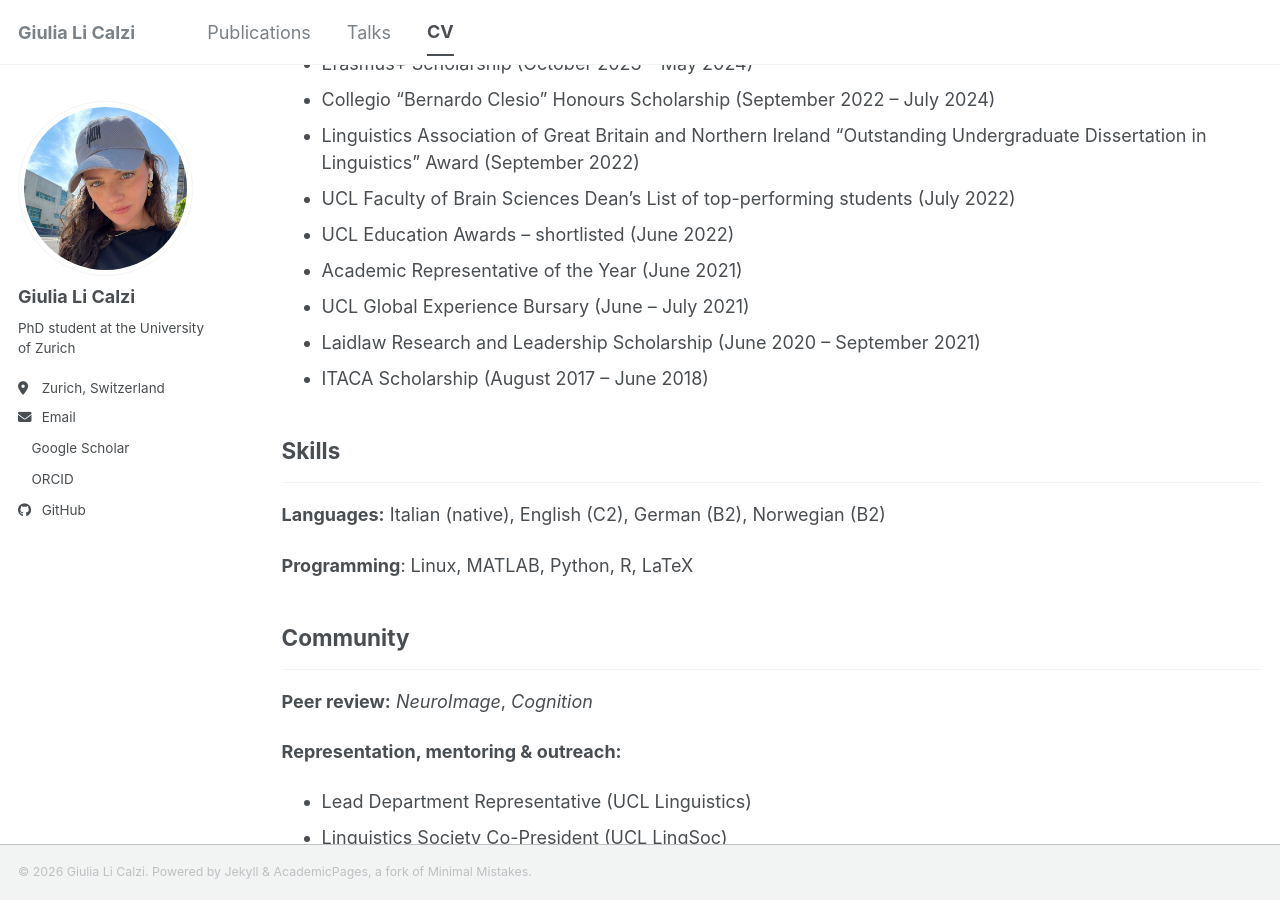
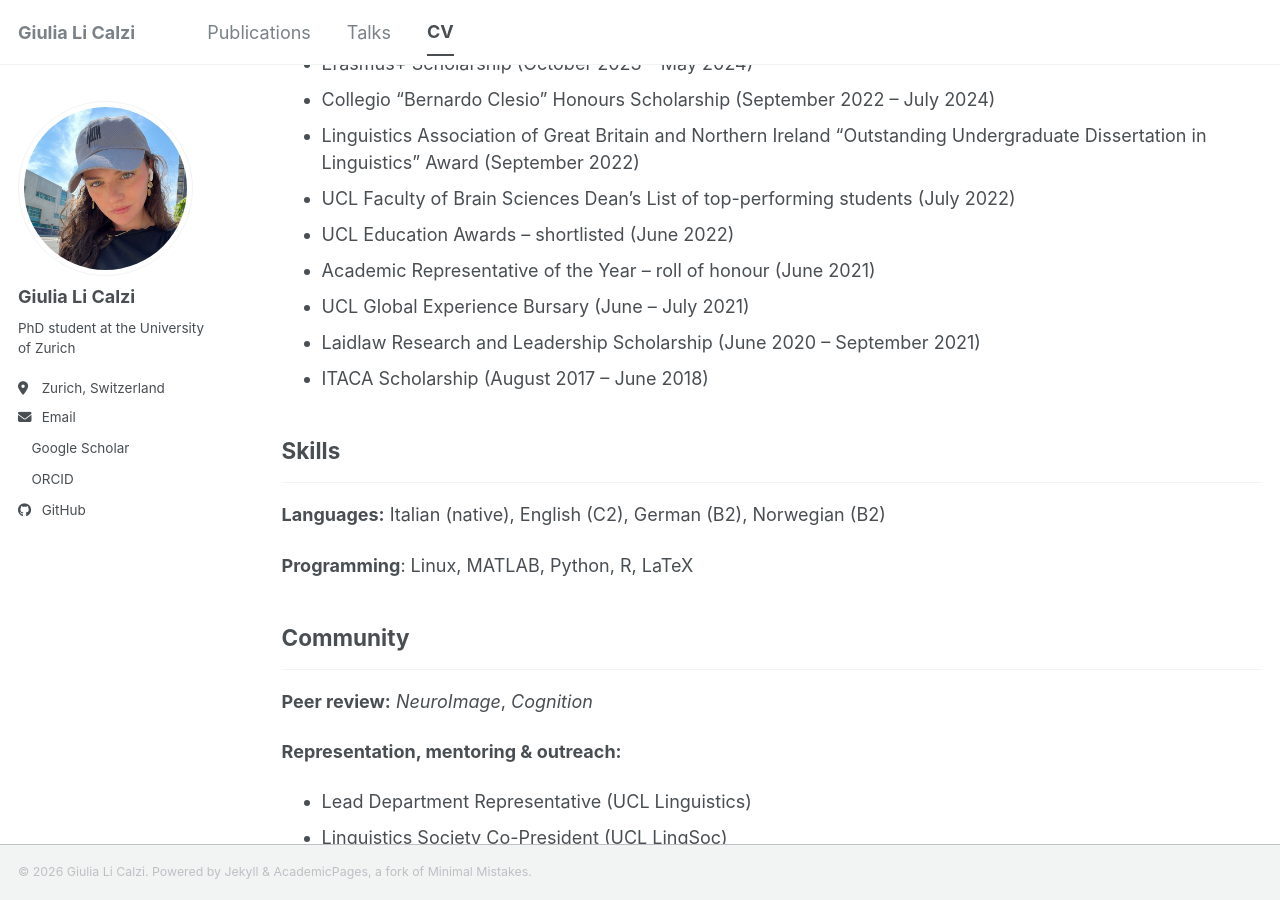
Before and after one commit to glicalzi/glicalzi.github.io, a Jekyll site: the page built from _pages/cv.md, in a window 1280 px wide and 900 px high, scrolled down 818 px. Built offline with Jekyll 4.4.1, drawn with Linux system fonts in a browser that asks for light colours; a style sheet for code colours, icons or effects is not loaded.

Commit message:
Update cv.md

```diff
--- a/_pages/cv.md
+++ b/_pages/cv.md
@@ -34,7 +34,7 @@ Moul, V., & **Li Calzi, G.** (2023). Anglo-Latin macaronic verse in early modern
 - Linguistics Association of Great Britain and Northern Ireland "Outstanding Undergraduate Dissertation in Linguistics" Award (September 2022)
 - UCL Faculty of Brain Sciences Dean's List of top-performing students (July 2022)
 - UCL Education Awards &ndash; shortlisted (June 2022)
-- Academic Representative of the Year (June 2021)
+- Academic Representative of the Year &ndash; roll of honour (June 2021)
 - UCL Global Experience Bursary (June &ndash; July 2021)
 - Laidlaw Research and Leadership Scholarship (June 2020 &ndash; September 2021)
 - ITACA Scholarship (August 2017 &ndash; June 2018)
```
